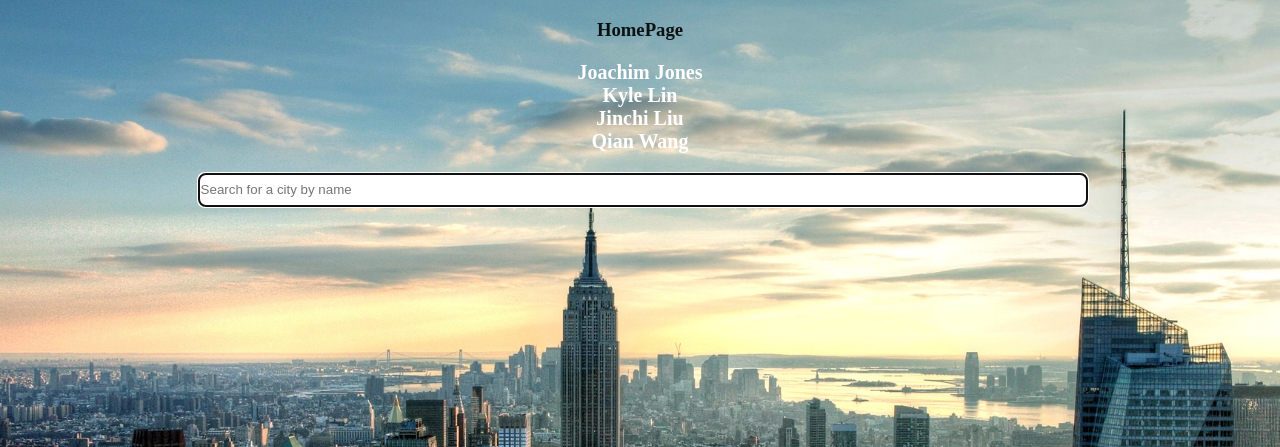
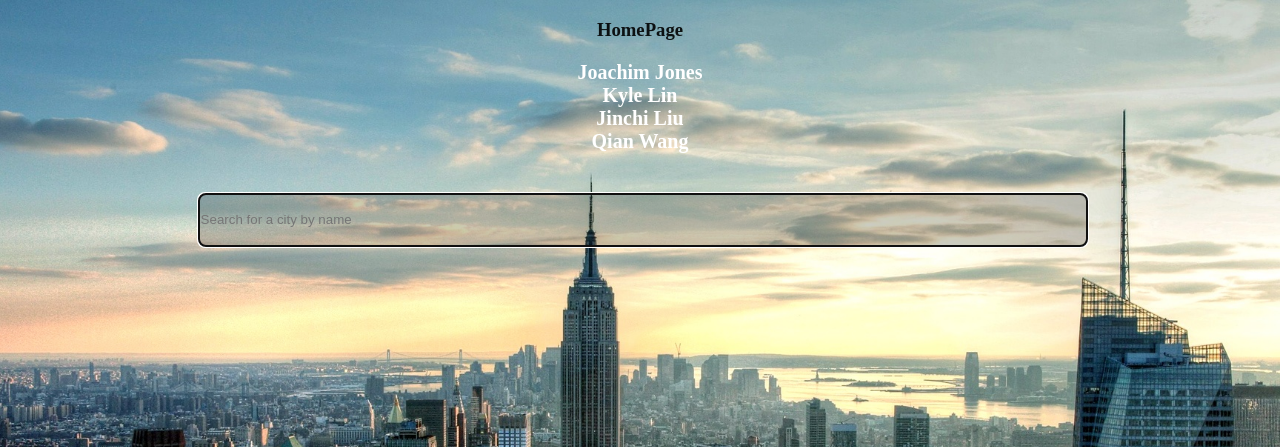
Before and after one commit to kylelin47/cities-database, a PHP site: page / in a window 1280 px wide. Shown: the top 447 px of the page. Run offline with PHP 8.4, Linux system fonts and the light colour scheme.

Commit message:
Update page.css

```diff
--- a/styles/page.css
+++ b/styles/page.css
@@ -14,9 +14,10 @@ body{
 }
 .searchbox{
     width: 100%;
-    background-color:; rgba(0,0,0,0.2);
+    margin-top:20px;
+    background-color: rgba(0,0,0,0.2);
     border-radius:7px 7px 7px 7px;
-    height:30px;
+    height: 50px;
     border:1px solid rgba(0,0,0,0.2);
 }
 
```
